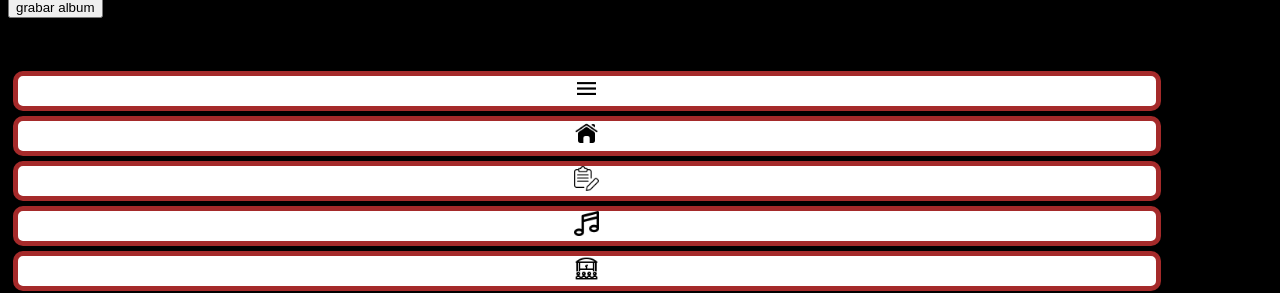
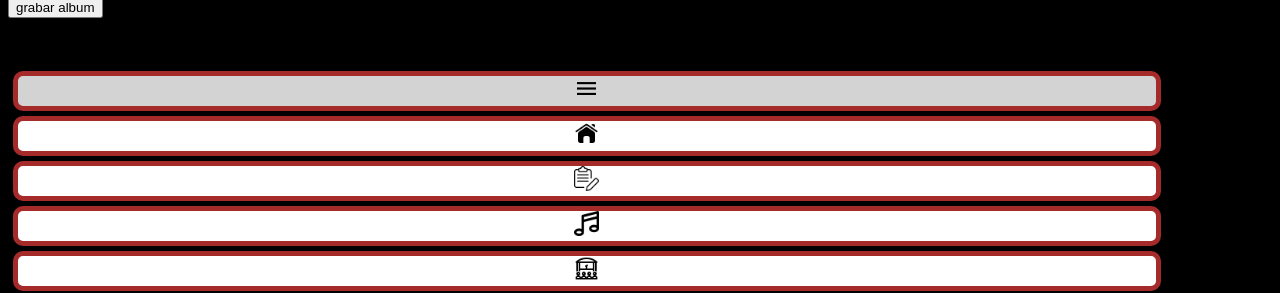
Before and after one commit to OSCARJORGERAPP/main, a website: page public/albumes.html in a window 1280 px wide. Shown: the part 2838-3131 px from the top of the page. Drawn offline with nearby package versions, Linux system fonts and the light colour scheme; no server answers.

Commit message:
Update albumes.html

```diff
--- a/public/albumes.html
+++ b/public/albumes.html
@@ -74,7 +74,7 @@
 
 <!--SIDEBAR USANDO POSITION FIXED-->
    <div class="sidebar">
-       <div class="link"><img src="Imagenes/menu.png" alt="Menu" width="25px" height="25px"></a></div>
+       <div class="linkGrisado"><img src="Imagenes/menu.png" alt="Menu" width="25px" height="25px"></a></div>
        <div class="link"><a href="index.html"><img src="Imagenes/home.png" alt="Home" width="25px" height="25px"></a></div>
        <div class="link"><a href="registro.html"><Img src="Imagenes/registro.png" alt="Registro" width="25px" height="25px"></Img></a></div>
        <div class="link"><a href="canciones.html"><img src="Imagenes/canciones.png" alt="Canciones width="25px" height="25px"" srcset=""></div>
```
